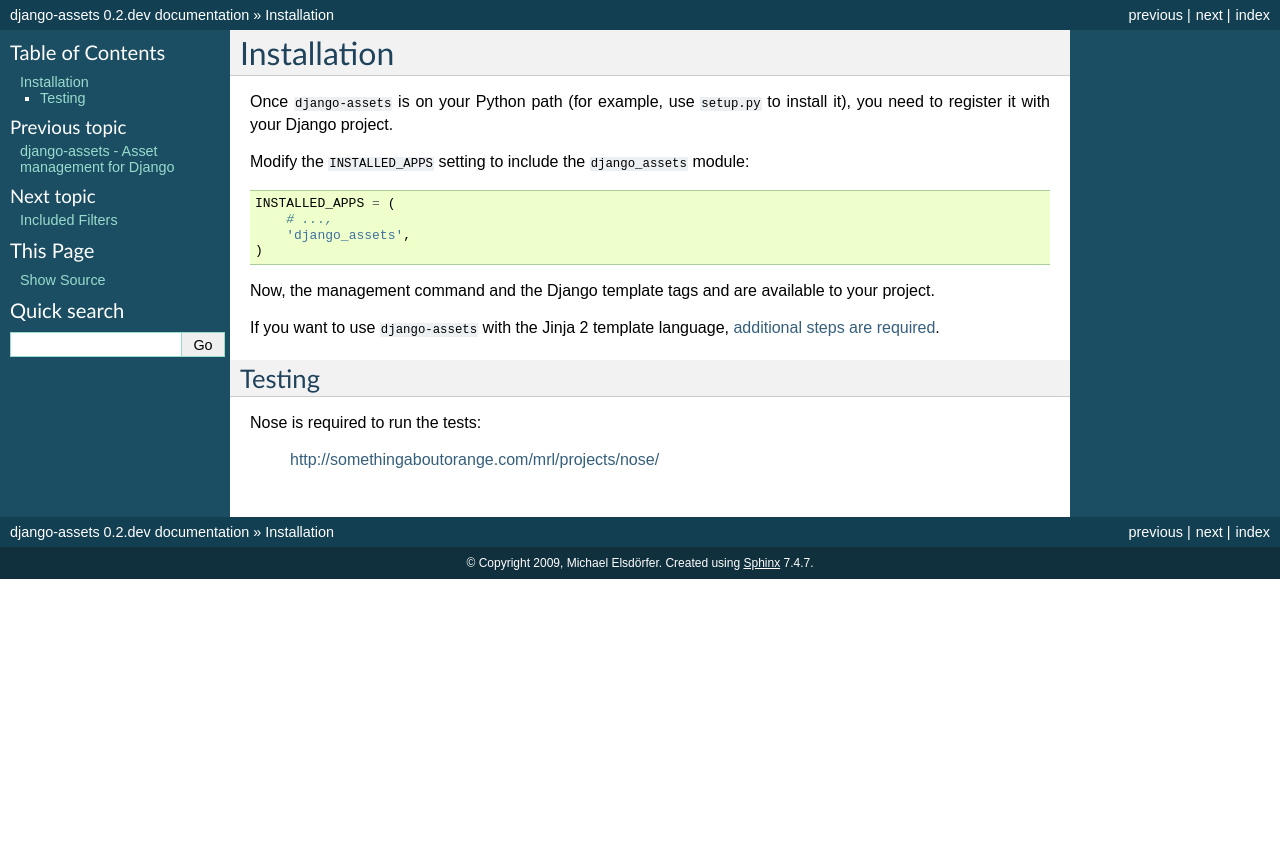
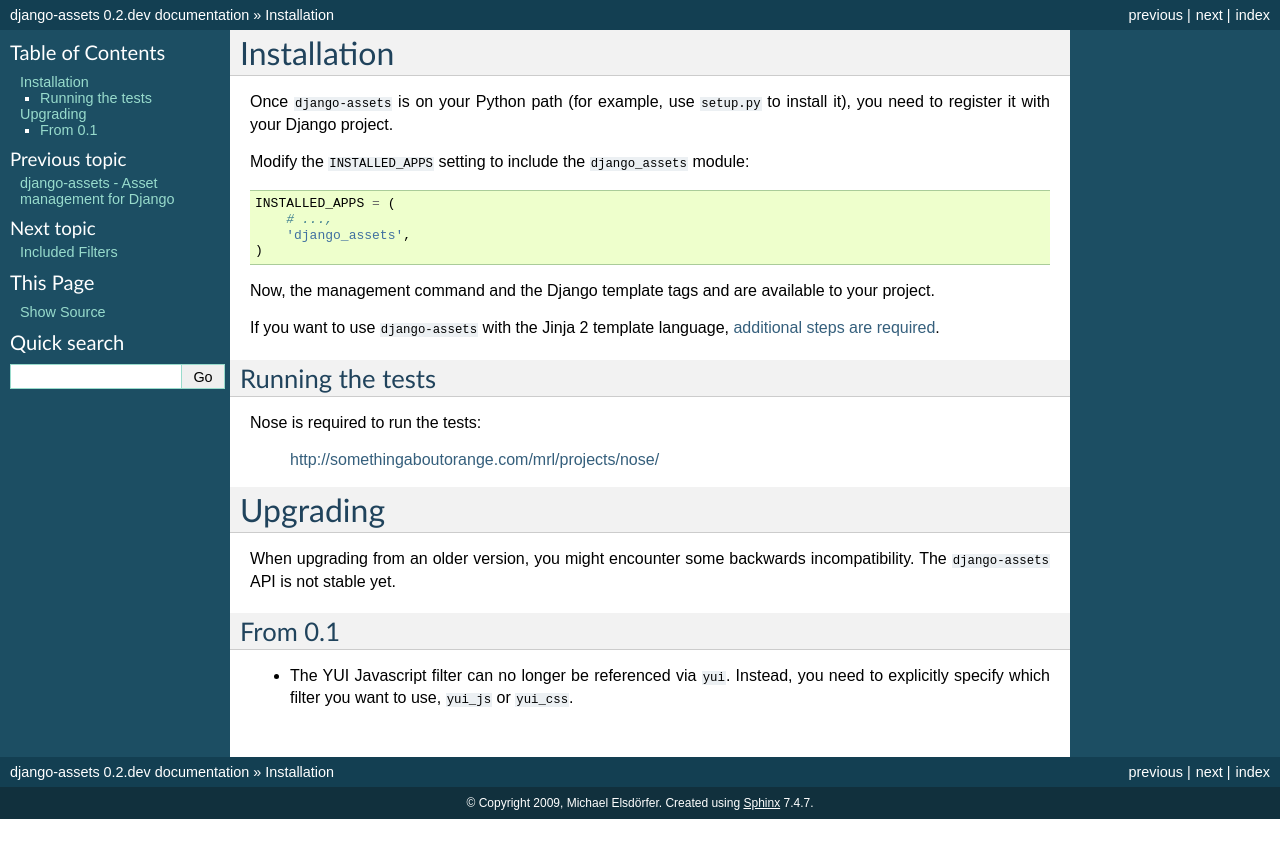
Before and after one commit to miracle2k/webassets, a Sphinx documentation site: the page built from docs/installation.rst, in a window 1280 px wide. Shown: the top 858 px of the page. Built offline with Sphinx 7.4.7, drawn with Linux system fonts in a browser that asks for light colours.

Commit message:
Began an upgrade log with backwards incompatible changes.

```diff
--- a/docs/installation.rst
+++ b/docs/installation.rst
@@ -1,6 +1,6 @@
 .. highlight:: python
 
-
+------------
 Installation
 ------------
 
@@ -22,10 +22,24 @@
 If you want to use ``django-assets`` with the Jinja 2 template language,
 :doc:`additional steps are required <jinja2>`.
 
-
-Testing
-~~~~~~~
+Running the tests
+~~~~~~~~~~~~~~~~~
 
 Nose is required to run the tests:
 
     http://somethingaboutorange.com/mrl/projects/nose/
+
+
+---------
+Upgrading
+---------
+
+When upgrading from an older version, you might encounter some backwards
+incompatibility. The ``django-assets`` API is not stable yet.
+
+From 0.1
+~~~~~~~~
+
+- The YUI Javascript filter can no longer be referenced via ``yui``.
+  Instead, you need to explicitly specify which filter you want to use,
+  ``yui_js`` or ``yui_css``.
```
